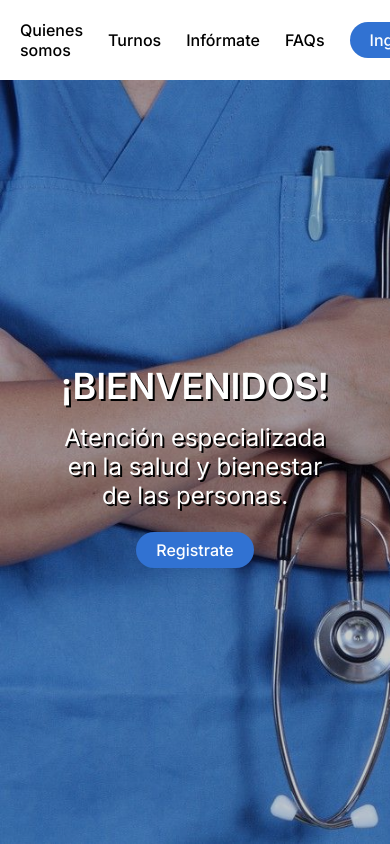
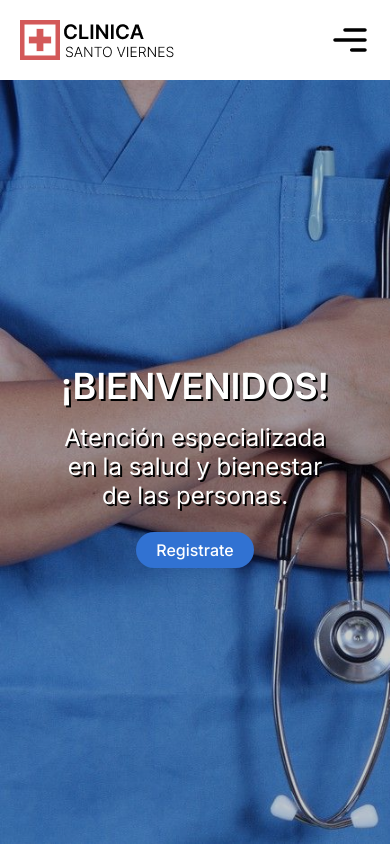
Before and after one commit to Blackpachamame/tpfinal-react-utn, a React (Vite) app: page / in a window 390 px wide. Shown: the top 844 px of the page. Built offline with nearby package versions, Linux system fonts and the light colour scheme.

Commit message:
Header responsive

```diff
--- a/src/components/Header/index.jsx
+++ b/src/components/Header/index.jsx
@@ -1,13 +1,24 @@
+import { useState } from "react";
 import logo from "../../assets/img/logo.png";
+import { CgMenuRight } from "react-icons/cg";
 
 export default function Header() {
+  const [showNavbar, setShowNavbar] = useState(false);
+
+  const handleShowNavbar = () => {
+    setShowNavbar(!showNavbar);
+  };
+
   return (
     <header id="cabezera" className="header">
       <div className="containerNav">
         <figure>
           <img src={logo} alt="logo" width={154} height={40} />
         </figure>
-        <nav className="navbar">
+        <div className="menu-icon" onClick={handleShowNavbar}>
+          <CgMenuRight style={{ fontSize: "40px" }} />
+        </div>
+        <nav className={`navbar ${showNavbar && "active"}`}>
           <ul>
             <li>
               <a href="#quienSomos">Quienes somos</a>
@@ -29,39 +40,6 @@ export default function Header() {
           </ul>
         </nav>
       </div>
-
-      {/* <div className="containerHeaderResponsive">
-        <div className="itemHeaderImg">
-          <img className="imgH" src="img/logo.png" alt="" />
-          <i className="las la-bars"></i>
-        </div>
-
-        <div className="itemsResponsiveContainer">
-          <div className="itemHeaderR" id="quienes">
-            <a href="#quienSomos" className="itemH">
-              Quienes somos
-            </a>
-          </div>
-          <div className="itemHeaderR" id="registrate">
-            <a href="#registro" className="itemH">
-              Turnos
-            </a>
-          </div>
-          <div className="itemHeaderR" id="funciona">
-            <a href="#BA" className="itemH">
-              Infórmate
-            </a>
-          </div>
-          <div className="itemHeaderR" id="faqs">
-            <a href="#faq" className="itemH">
-              FAQs
-            </a>
-          </div>
-          <div className="itemLogin">
-            <a href="">Ingresar</a>
-          </div>
-        </div>
-      </div> */}
     </header>
   );
 }
--- a/src/index.css
+++ b/src/index.css
@@ -75,6 +75,10 @@ svg {
   align-items: center;
 }
 
+.navbar.active {
+  width: 270px;
+}
+
 .navbar ul {
   display: flex;
   align-items: center;
@@ -88,12 +92,9 @@ svg {
   color: #2662b9;
 }
 
-.itemHeader {
-  /* margin-left: 30px; */
-  margin-right: 25px;
-  color: rgb(0, 0, 0);
+.menu-icon {
+  display: none;
 }
-
 .itemBtn {
   font-weight: 500;
   background: #3172d2;
@@ -108,10 +109,6 @@ svg {
 }
 .itemBtn:hover {
   background-color: #2662b9;
-}
-
-.itemHeaderImg {
-  margin-right: 110px;
 }
 /* CIERRE HEADER */
 
@@ -530,6 +527,37 @@ ul.contenidoDetails .ellipsis {
   .infoCarta {
     text-align: center;
   }
+
+  .navbar {
+    position: absolute;
+    right: 0;
+    top: 80px;
+    background-color: white;
+    width: 0;
+    height: calc(100vh - 80px);
+    transition: all 0.3s ease-in;
+    overflow: hidden;
+  }
+
+  .navbar ul {
+    width: 300px;
+    height: 100%;
+    display: flex;
+    flex-direction: column;
+    align-items: flex-end;
+    justify-content: center;
+    padding-top: 20px;
+    padding-right: 50px;
+  }
+
+  .navbar ul li {
+    font-size: 20px;
+  }
+
+  .menu-icon {
+    display: block;
+    cursor: pointer;
+  }
 }
 
 @media (max-width: 500px) {
```
Also changed, not shown: 1 other file (tests, documents, lock files or other folders).
